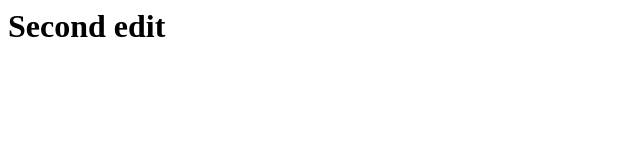
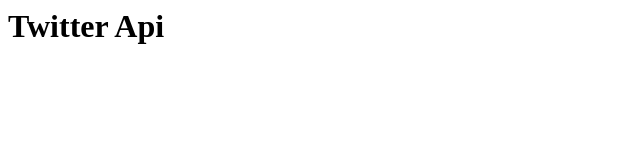
Before and after one commit to ivillamil/Apitester, a plain HTML site: page index.html in a window 1280 px wide. Shown: the full height of the page, 0-640 px from the left. Drawn offline with Linux system fonts and the light colour scheme.

Commit message:
nueva actualizacion

```diff
--- a/index.html
+++ b/index.html
@@ -1 +1 @@
-<h1>Second edit</h1>
+<h1>Twitter Api</h1>
```
